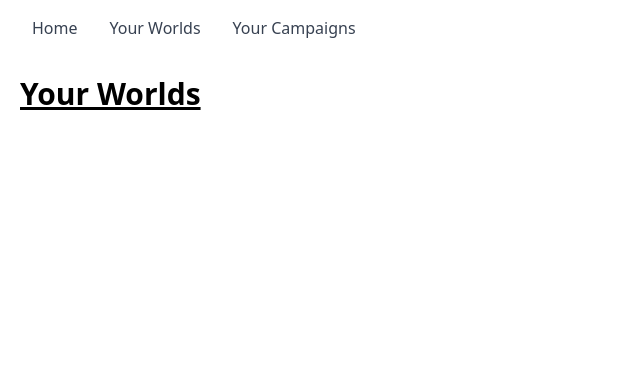
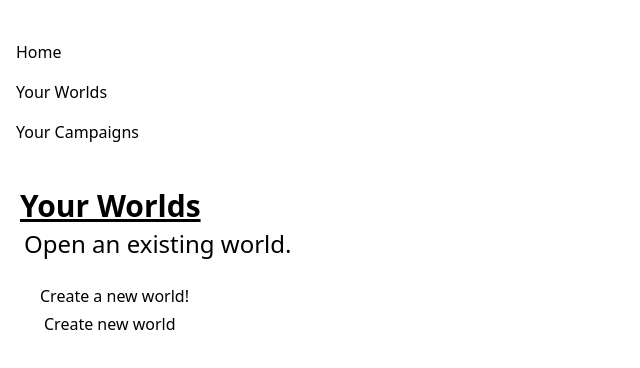
Before and after one commit to fgiwilson/CampaignArchitect, a SvelteKit app: page /worlds in a window 1280 px wide. Shown: the top 368 px of the page, without its empty margins (0-640 px from the left). Built offline with nearby package versions, Linux system fonts and the light colour scheme.

Commit message:
began building out the tailwind theme

```diff
--- a/src/routes/worlds/+page.svelte
+++ b/src/routes/worlds/+page.svelte
@@ -1 +1,10 @@
-<h1 class="text-3xl font-bold underline">Your Worlds</h1>
+<div>
+	<h1 class="text-3xl font-bold underline">Your Worlds</h1>
+    <section>
+        <h2 class="text-2xl p-1">Open an existing world.</h2>
+    </section>
+	<section class="p-5">
+        <h2>Create a new world!</h2>
+		<button class="p-1  "><a href="/worlds/create">Create new world</a></button>
+    </section>
+</div>
--- /dev/null
+++ b/src/routes/worlds/create/+page.svelte
@@ -0,0 +1,6 @@
+<h1>Create a new World</h1>
+<p>Fill in the basic details of the your world. Start with a name (all of these details can be changed later)</p>
+<form action="">
+    <label for="worldName">World Name</label>
+    <input id="worldName" type="text" placeholder="Enter a name for your world">
+</form>
--- a/tailwind.config.js
+++ b/tailwind.config.js
@@ -2,6 +2,15 @@
 export default {
   content: ['./src/**/*.{html,js,svelte,ts}'],
   theme: {
+    screens:{
+      tablet: '960px',
+      desktop: '1248px',
+    },
+    colors:{
+        moss:'#8A9A5B',
+        rust:'#CD7F32',
+
+    },
     extend: {},
   },
   plugins: [],
```
